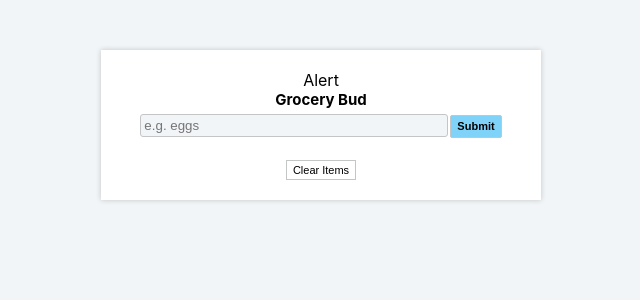
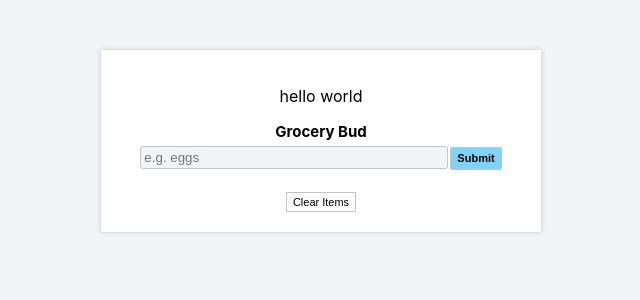
Before and after one commit to LaurenCummings/grocery-list-project, a React (Vite) app: page / in a window 1280 px wide. Shown: the top 300 px of the page, without its empty margins (319-959 px from the left). Built offline with nearby package versions, Linux system fonts and the light colour scheme.

Commit message:
Added structure to alert component

```diff
--- a/src/components/Alert.jsx
+++ b/src/components/Alert.jsx
@@ -1,11 +1,11 @@
 import '../css/Alert.css';
 
-function Alert({type, msg}) {
+function Alert({ type, msg }) {
 
     return (
-        <div>
-            Alert
-        </div>
+        <p className={`alert alert-${type}`}>
+            {msg}
+        </p>
     )
 }
 
```
